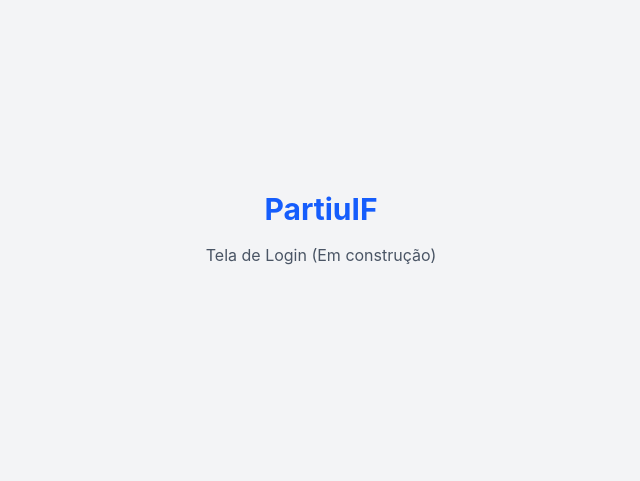
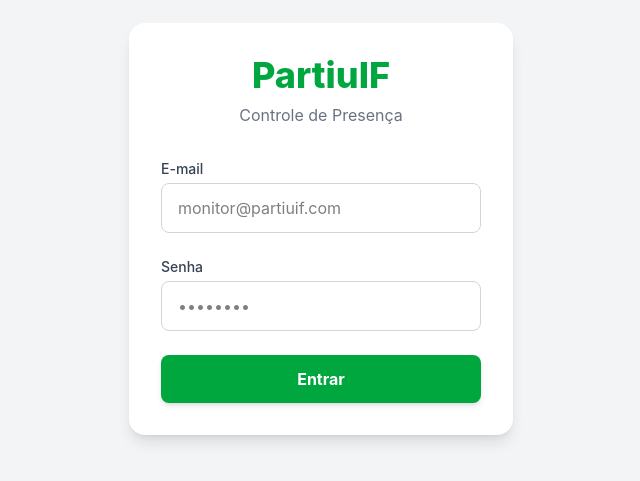
Before and after one commit to BeatrizSchuindt/partiu-if, a React (Vite) app: page / in a window 1280 px wide. Shown: the part 171-652 px from the top of the page, without its empty margins (319-959 px from the left). Built offline with nearby package versions, Linux system fonts and the light colour scheme; no server answers.

Commit message:
feat: implementa integração com firebase auth

```diff
--- a/src/pages/Login.tsx
+++ b/src/pages/Login.tsx
@@ -1,8 +1,92 @@
+import { useState } from 'react';
+import { useNavigate } from 'react-router-dom';
+import { signInWithEmailAndPassword } from 'firebase/auth';
+import { auth } from '../../firebase';
+
 export function Login() {
+  const [email, setEmail] = useState('');
+  const [senha, setSenha] = useState('');
+
+  const [erro, setErro] = useState('');
+  const [carregando, setCarregando] = useState(false);
+
+  const navigate = useNavigate();
+
+  const handleLogin = async (e: React.SyntheticEvent) => {
+    e.preventDefault();
+    setErro('');
+    setCarregando(true);
+
+    try {
+      await signInWithEmailAndPassword(auth, email, senha);
+
+      console.log('Login efetuado com sucesso!');
+      navigate('/monitor');
+
+    } catch (error) {
+      console.error(error);
+      setErro('E-mail ou senha incorretos. Tente novamente.');
+    } finally {
+      setCarregando(false);
+    }
+  };
+
   return (
-    <div className="flex flex-col items-center justify-center min-h-screen bg-gray-100 p-4">
-      <h1 className="text-3xl font-bold text-blue-600 mb-4">PartiuIF</h1>
-      <p className="text-gray-600">Tela de Login (Em construção)</p>
+    <div className="min-h-screen bg-gray-100 flex flex-col justify-center items-center p-4">
+      <div className="w-full max-w-sm bg-white rounded-2xl shadow-lg p-8">
+
+        <div className="text-center mb-8">
+          <h1 className="text-4xl font-extrabold text-green-600 mb-2">PartiuIF</h1>
+          <p className="text-gray-500">Controle de Presença</p>
+        </div>
+
+        <form onSubmit={handleLogin} className="space-y-6">
+
+          <div>
+            <label className="block text-sm font-medium text-gray-700 mb-1">
+              E-mail
+            </label>
+            <input
+              type="email"
+              placeholder="monitor@partiuif.com"
+              className="w-full px-4 py-3 rounded-lg border border-gray-300 focus:ring-2 focus:ring-green-500 focus:border-green-500 outline-none transition-all"
+              value={email}
+              onChange={(e) => setEmail(e.target.value)}
+              required
+            />
+          </div>
+
+          <div>
+            <label className="block text-sm font-medium text-gray-700 mb-1">
+              Senha
+            </label>
+            <input
+              type="password"
+              placeholder="••••••••"
+              className="w-full px-4 py-3 rounded-lg border border-gray-300 focus:ring-2 focus:ring-green-500 focus:border-green-500 outline-none transition-all"
+              value={senha}
+              onChange={(e) => setSenha(e.target.value)}
+              required
+            />
+          </div>
+
+          {erro && (
+            <div className="text-red-500 text-sm text-center font-medium bg-red-50 p-2 rounded-lg">
+              {erro}
+            </div>
+          )}
+
+          <button
+            type="submit"
+            disabled={carregando}
+            className={`w-full text-white font-bold py-3 rounded-lg transition-colors shadow-md active:scale-[0.98]
+              ${carregando ? 'bg-gray-400 cursor-not-allowed' : 'bg-green-600 hover:bg-green-700'}`}
+          >
+            {carregando ? 'Entrando...' : 'Entrar'}
+          </button>
+        </form>
+
+      </div>
     </div>
   );
 }
```
